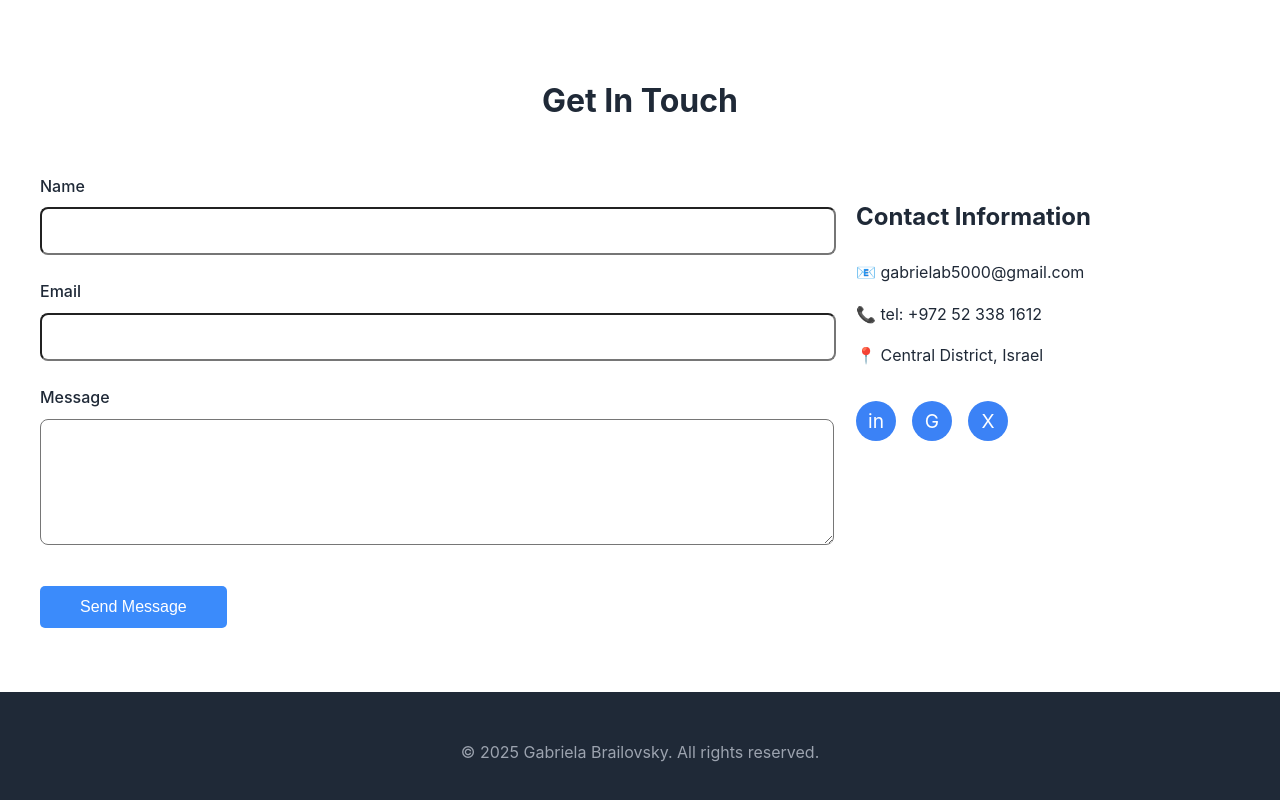
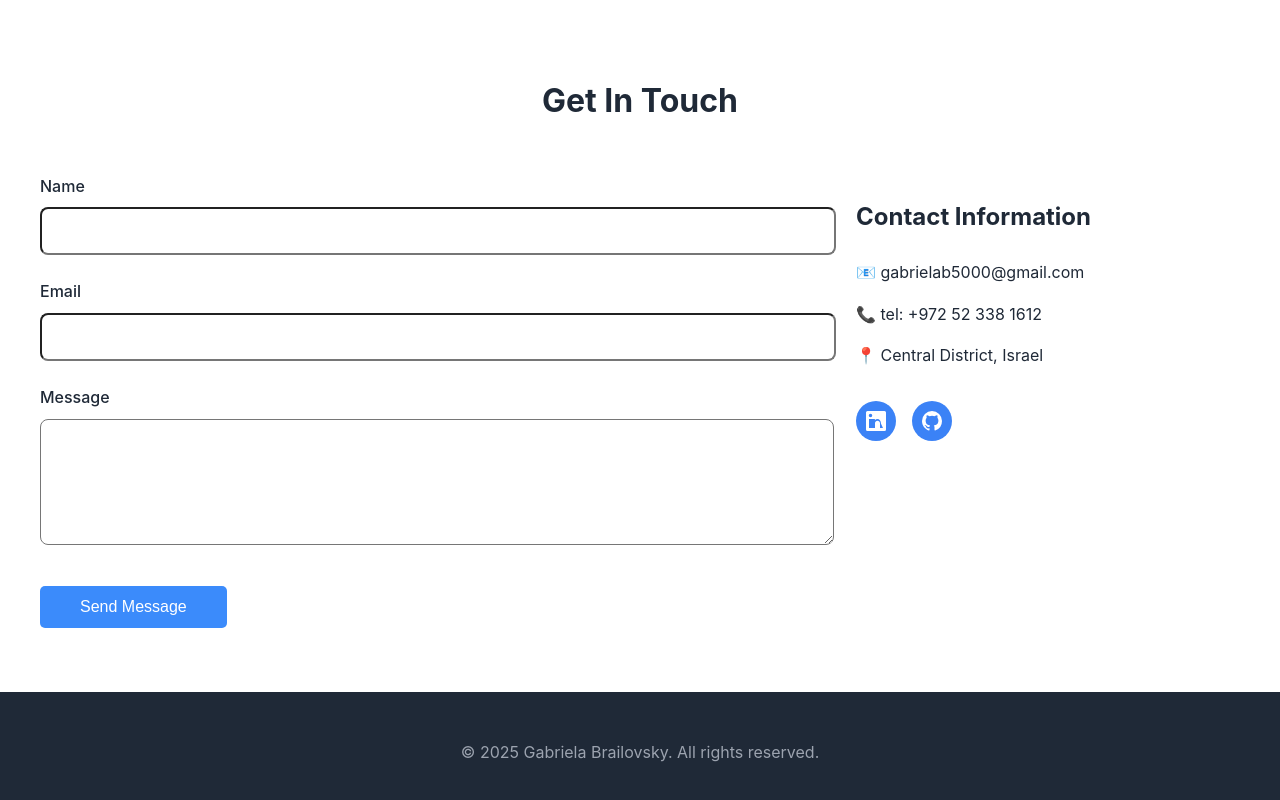
Before and after one commit to Gabrielab5/Gabrielab5.github.io, a plain HTML site: page Portfolio/index.html in a window 1280 px wide. Shown: the part 2898-3698 px from the top of the page. Drawn offline with Linux system fonts and the light colour scheme.

Commit message:
social-icons avg added

```diff
--- a/Portfolio/index.html
+++ b/Portfolio/index.html
@@ -194,9 +194,16 @@
                             <li>📍 Central District, Israel</li>
                         </ul>
                         <div class="social-icons">
-                            <a href="https://www.linkedin.com/in/gabrielabrail/" target="_blank" class="social-icon" aria-label="LinkedIn">in</a>
-                            <a href="https://github.com/Gabrielab5" target="_blank" class="social-icon" aria-label="GitHub">G</a>
-                            <a href="#" class="social-icon">X</a>
+                            <a href="https://www.linkedin.com/in/gabrielabrail/" target="_blank" class="social-icon" aria-label="LinkedIn">
+                               <svg xmlns="http://www.w3.org/2000/svg" viewBox="0 0 24 24" fill="currentColor" class="social-svg">
+                                    <path d="M20.5 2h-17A1.5 1.5 0 0 0 2 3.5v17A1.5 1.5 0 0 0 3.5 22h17a1.5 1.5 0 0 0 1.5-1.5v-17A1.5 1.5 0 0 0 20.5 2ZM8 19H5v-9h3zM6.5 8.25A1.75 1.75 0 1 1 8.25 6.5 1.75 1.75 0 0 1 6.5 8.25ZM19 19h-3v-4.75c0-1.4-1.2-2.5-2.5-2.5S11 12.85 11 14.25V19h-3v-9h2.9v1.3a3.11 3.11 0 0 1 2.6-1.4c1.8 0 3.5 1.6 3.5 4.9z"></path>
+                                </svg>
+                            </a>
+                            <a href="https://github.com/Gabrielab5" target="_blank" class="social-icon" aria-label="GitHub">
+                              <svg xmlns="http://www.w3.org/2000/svg" viewBox="0 0 24 24" fill="currentColor" class="social-svg">
+                                    <path d="M12 2A10 10 0 0 0 2 12c0 4.42 2.87 8.17 6.84 9.5.5.09.68-.22.68-.48v-1.7c-2.78.6-3.37-1.34-3.37-1.34-.46-1.16-1.11-1.47-1.11-1.47-.91-.62.07-.6.07-.6 1 .07 1.53 1.03 1.53 1.03.9 1.52 2.34 1.08 2.91.83.09-.65.35-1.08.63-1.33-2.22-.25-4.55-1.11-4.55-4.94 0-1.1.39-1.99 1.03-2.69a3.6 3.6 0 0 1 .1-2.64s.84-.27 2.75 1.02a9.58 9.58 0 0 1 5 0c1.91-1.29 2.75-1.02 2.75-1.02.55 1.37.2 2.4.1 2.64.64.7 1.03 1.6 1.03 2.69 0 3.84-2.34 4.68-4.57 4.93.36.31.68.92.68 1.85v2.72c0 .27.18.58.69.48A10 10 0 0 0 22 12 10 10 0 0 0 12 2Z"></path>
+                                </svg>
+                            </a>
                         </div>
                     </div>
                 </div>
--- a/Portfolio/style.css
+++ b/Portfolio/style.css
@@ -363,8 +363,12 @@ a{
   display: flex;
   align-items: center;
   justify-content: center;
-  font-size: 1.2rem;
   transition: background-color 0.3s;
+}
+
+.social-svg {
+    width: 24px;
+    height: 24px;
 }
 
 .social-icon:hover {
```
